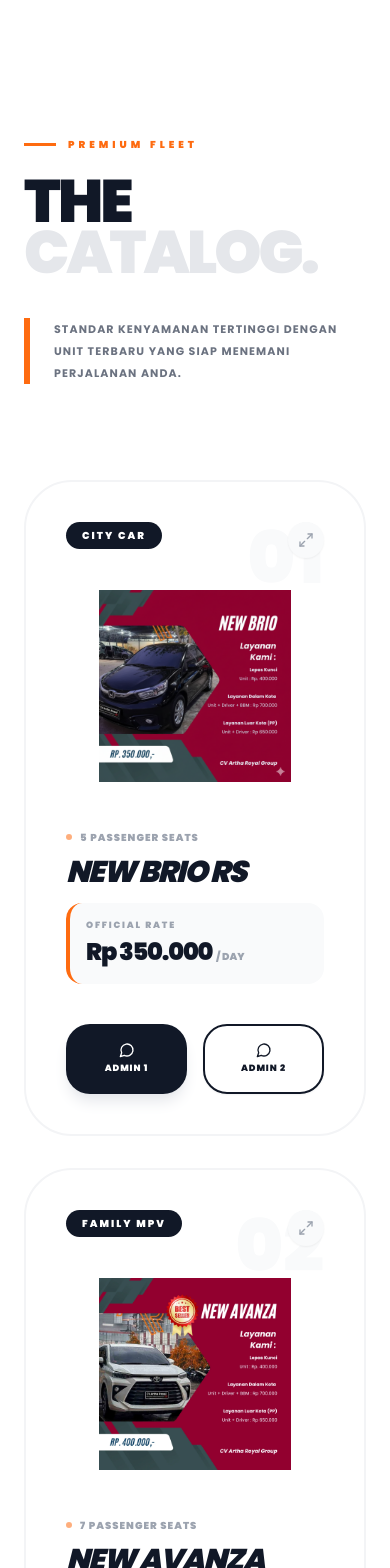
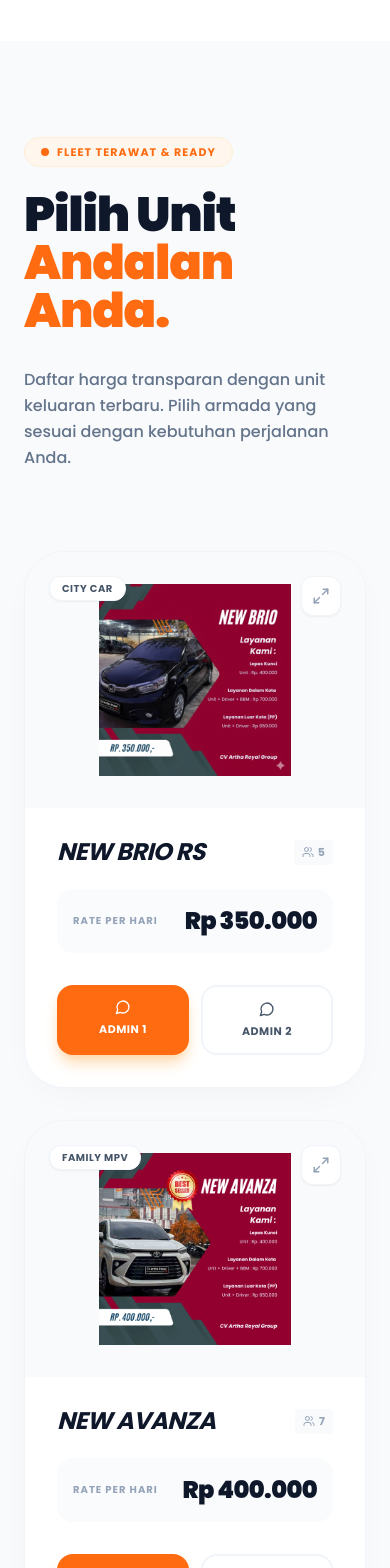
Before and after one commit to syahrial6/RentCar, a Next.js app: page / in a window 390 px wide. Shown: the part 2900-4468 px from the top of the page. Built offline with nearby package versions, Linux system fonts and the light colour scheme.

Commit message:
Full Update FE

```diff
--- a/src/components/footer.js
+++ b/src/components/footer.js
@@ -6,8 +6,8 @@
 
 const Footer = () => {
   const currentYear = new Date().getFullYear();
-  const admin1 = "6281349988354";
-  const admin2 = "6282152602121"; // Ganti sesuai nomor Admin 2
+  const admin1 = "6283873325988";
+  const admin2 = "6281349988354";
 
   return (
     <footer id="contact" className="bg-white pb-10 pt-4 font-primary">
@@ -59,7 +59,7 @@
                       <MapPin size={14} />
                     </div>
                     <span className="text-gray-400 text-[11px] font-bold leading-relaxed">
-                      Gg. Matematika <br /> Kota Pontianak, Kalimantan Barat
+                      Jl. Reformasi, Gg. Matematika <br /> Kota Pontianak, Kalimantan Barat
                     </span>
                   </div>
                 </div>
--- a/src/components/hero.js
+++ b/src/components/hero.js
@@ -6,8 +6,8 @@
 import { Typewriter } from "react-simple-typewriter";
 
 const Hero = () => {
-  const admin1 = "6281349988354";
-  const admin2 = "6282152602121";
+  const admin1 = "6283873325988";
+  const admin2 = "6281349988354";
 
   return (
     <section className="relative min-h-[95vh] flex items-center bg-white overflow-hidden pt-20">
--- a/src/components/katalog.js
+++ b/src/components/katalog.js
@@ -3,7 +3,7 @@
 import { useState } from "react";
 import { motion, AnimatePresence } from "framer-motion";
 import Image from "next/image";
-import { Maximize2, X, Users, MessageCircle } from "lucide-react";
+import { Maximize2, X, MessageCircle, Users, ArrowRight } from "lucide-react";
 
 const cars = [
   { name: "New BRIO RS", image: "/images/5.PNG", price: "350.000", seats: "5", type: "City Car" },
@@ -18,127 +18,129 @@
 const Catalog = () => {
   const [selectedImg, setSelectedImg] = useState(null);
 
-  const admin1 = "6281349988354";
-  const admin2 = "6282152602121";
+  const admin1 = "6283873325988";
+  const admin2 = "6281349988354";
 
   return (
-    <section id="catalog" className="bg-white py-24 lg:py-40">
+    <section id="catalog" className="bg-[#f8fafc] py-24 lg:py-40">
       <div className="max-w-7xl mx-auto px-6 lg:px-12">
 
-        {/* Header Section */}
-        <div className="flex flex-col md:flex-row md:items-end justify-between mb-24 gap-10">
-          <div className="max-w-2xl">
-            <div className="flex items-center gap-3 mb-6">
-              <span className="w-8 h-[3px] bg-[#fe6b10]"></span>
-              <span className="text-[#fe6b10] font-black uppercase tracking-[0.4em] text-[10px]">Premium Fleet</span>
+        {/* Modern Clean Header */}
+        <div className="flex flex-col mb-20 gap-6">
+          <div className="inline-flex items-center gap-2 bg-orange-50 w-fit px-4 py-1.5 rounded-full border border-orange-100">
+            <span className="relative flex h-2 w-2">
+              <span className="animate-ping absolute inline-flex h-full w-full rounded-full bg-[#fe6b10] opacity-75"></span>
+              <span className="relative inline-flex rounded-full h-2 w-2 bg-[#fe6b10]"></span>
+            </span>
+            <span className="text-[#fe6b10] text-[11px] font-bold uppercase tracking-widest">Fleet Terawat & Ready</span>
           </div>
-            <h2 className="text-6xl md:text-8xl font-black text-gray-900 leading-[0.85] tracking-tighter uppercase">
-              The <br />
-              <span className="text-gray-200">Catalog.</span>
+
+          <div className="flex flex-col lg:flex-row justify-between items-start lg:items-center gap-8">
+            <h2 className="text-5xl md:text-7xl font-black text-slate-900 tracking-tight leading-none">
+              Pilih Unit <br />
+              <span className="text-[#fe6b10]">Andalan Anda.</span>
             </h2>
-          </div>
-          <div className="md:text-right border-l-[6px] md:border-l-0 md:border-r-[6px] border-[#fe6b10] pl-6 md:pr-6">
-            <p className="text-gray-500 font-bold max-w-xs md:ml-auto uppercase text-[11px] tracking-widest leading-loose">
-              Standar kenyamanan tertinggi dengan unit terbaru yang siap menemani perjalanan Anda.
+            <p className="max-w-md text-slate-500 font-medium leading-relaxed">
+              Daftar harga transparan dengan unit keluaran terbaru. Pilih armada yang sesuai dengan kebutuhan perjalanan Anda.
             </p>
           </div>
         </div>
 
-        {/* --- DYNAMIC FLEX GRID --- */}
-        <div className="flex flex-wrap justify-center gap-8 lg:gap-10">
+        {/* --- MODERN CARD GRID --- */}
+        <div className="grid grid-cols-1 md:grid-cols-2 lg:grid-cols-3 gap-8">
           {cars.map((car, index) => (
             <motion.div
               key={index}
-              initial={{ opacity: 0, y: 30 }}
+              initial={{ opacity: 0, y: 20 }}
               whileInView={{ opacity: 1, y: 0 }}
               viewport={{ once: true }}
-              transition={{ duration: 0.6, delay: index * 0.05 }}
-              /*
-                 border-2: Untuk mempertegas garis
-                 hover:shadow-[...]: Shadow berlapis agar terasa hidup (soft & deep)
-              */
-              className="group relative bg-white p-10 flex flex-col w-full md:w-[calc(50%-20px)] lg:w-[calc(33.333%-27px)] border-2 border-gray-100 rounded-[3rem] transition-all duration-500 hover:border-[#fe6b10]/20 hover:-translate-y-3 hover:shadow-[0_30px_60px_-15px_rgba(0,0,0,0.1),0_10px_20px_-10px_rgba(254,107,16,0.15)]"
+              className="bg-white rounded-[2.5rem] overflow-hidden border border-slate-100 shadow-[0_10px_40px_-15px_rgba(0,0,0,0.05)] hover:shadow-[0_30px_60px_-20px_rgba(0,0,0,0.12)] transition-all duration-500 group"
             >
-              {/* Index Number Overlay */}
-              <span className="absolute top-10 right-10 text-7xl font-black text-gray-50 pointer-events-none group-hover:text-[#fe6b10]/5 transition-colors duration-500">
-                {index + 1 < 10 ? `0${index + 1}` : index + 1}
-              </span>
-
-              {/* Category & Zoom */}
-              <div className="flex justify-between items-start mb-8 relative z-10">
-                <span className="text-[10px] font-black text-white uppercase tracking-[0.2em] bg-gray-900 px-4 py-1.5 rounded-full group-hover:bg-[#fe6b10] transition-colors">
+              {/* Image Area */}
+              <div className="relative h-64 bg-slate-50 flex items-center justify-center p-8 overflow-hidden">
+                <div className="absolute top-6 left-6 flex flex-col gap-2 z-10">
+                   <span className="px-3 py-1 bg-white shadow-sm border border-slate-100 rounded-lg text-[10px] font-bold text-slate-600 uppercase tracking-wider">
                      {car.type}
                    </span>
+                </div>
+
                 <button
                   onClick={() => setSelectedImg(car.image)}
-                  className="p-2.5 bg-gray-50 text-gray-400 rounded-full hover:bg-gray-900 hover:text-white transition-all shadow-sm"
+                  className="absolute top-6 right-6 p-2.5 bg-white shadow-sm border border-slate-100 rounded-xl text-slate-400 hover:text-[#fe6b10] hover:scale-110 transition-all z-10"
                 >
-                  <Maximize2 size={16} />
+                  <Maximize2 size={18} />
                 </button>
+
+                <Image
+                  fill
+                  src={car.image}
+                  alt={car.name}
+                  className="object-contain p-8 transform group-hover:scale-105 transition-transform duration-700 ease-in-out"
+                />
               </div>
 
-              {/* Car Image - Enhanced Hover */}
-              <div
-                className="relative h-48 mb-12 cursor-pointer transition-transform duration-700 ease-[scale(1.1,1.1,1,1)] group-hover:scale-110"
-                onClick={() => setSelectedImg(car.image)}
-              >
-                <Image fill src={car.image} alt={car.name} className="object-contain" />
-              </div>
-
-              {/* Info Section */}
-              <div className="mb-10 relative z-10">
-                <div className="flex items-center gap-2 mb-3">
-                  <div className="w-1.5 h-1.5 rounded-full bg-[#fe6b10] animate-pulse" />
-                  <span className="text-[10px] font-black text-gray-400 uppercase tracking-widest">{car.seats} Passenger Seats</span>
-                </div>
-                <h3 className="text-3xl font-black text-gray-900 uppercase tracking-tighter mb-4 italic leading-none group-hover:text-[#fe6b10] transition-colors">
+              {/* Content Area */}
+              <div className="p-8">
+                <div className="flex justify-between items-center mb-6">
+                  <h3 className="text-2xl font-bold text-slate-900 tracking-tight leading-none group-hover:text-[#fe6b10] transition-colors uppercase italic">
                     {car.name}
                   </h3>
-                <div className="bg-gray-50 p-4 rounded-2xl border-l-4 border-[#fe6b10] group-hover:bg-orange-50/50 transition-colors">
-                  <span className="text-[9px] text-gray-400 uppercase tracking-[0.2em] font-black block mb-1">Official Rate</span>
-                  <div className="flex items-baseline gap-1">
-                    <span className="text-2xl font-black text-gray-900 tracking-tighter">Rp {car.price}</span>
-                    <span className="text-[10px] font-black text-gray-400 uppercase">/ Day</span>
-                  </div>
+                  <div className="flex items-center gap-1 text-slate-400 font-bold text-[11px] bg-slate-50 px-2 py-1 rounded">
+                    <Users size={12} />
+                    <span>{car.seats}</span>
                   </div>
                 </div>
 
-              {/* Dual Admin Buttons - Thicker and Stronger */}
-              <div className="grid grid-cols-2 gap-4 mt-auto relative z-10">
+                <div className="bg-slate-50/80 rounded-2xl p-4 flex items-center justify-between mb-8">
+                  <span className="text-[10px] font-bold text-slate-400 uppercase tracking-widest">Rate Per Hari</span>
+                  <div className="text-right">
+                    <span className="text-2xl font-black text-slate-900 tracking-tight">Rp {car.price}</span>
+                  </div>
+                </div>
+
+                {/* Dual Admin Buttons */}
+                <div className="grid grid-cols-2 gap-3">
                   <a
                     href={`https://wa.me/${admin1}?text=Halo%20Admin%201,%20Saya%20mau%20booking%20mobil%20*${car.name}*`}
                     target="_blank"
-                  className="flex flex-col items-center justify-center gap-1 bg-gray-900 text-white py-4 rounded-[1.5rem] hover:bg-[#fe6b10] transition-all duration-300 shadow-lg shadow-gray-200 hover:shadow-[#fe6b10]/30"
+                    className="flex flex-col items-center gap-1.5 bg-[#fe6b10] text-white py-3.5 rounded-2xl font-bold text-[11px] uppercase tracking-wider shadow-lg shadow-orange-200 hover:bg-orange-600 transition-all active:scale-95"
                   >
                     <MessageCircle size={16} />
-                  <span className="font-black text-[9px] uppercase tracking-widest">Admin 1</span>
+                    <span>Admin 1</span>
                   </a>
 
                   <a
                     href={`https://wa.me/${admin2}?text=Halo%20Admin%202,%20Saya%20mau%20booking%20mobil%20*${car.name}*`}
                     target="_blank"
-                  className="flex flex-col items-center justify-center gap-1 border-2 border-gray-900 text-gray-900 py-4 rounded-[1.5rem] hover:bg-gray-900 hover:text-white transition-all duration-300 shadow-sm"
+                    className="flex flex-col items-center gap-1.5 border-2 border-slate-100 bg-white text-slate-600 py-3.5 rounded-2xl font-bold text-[11px] uppercase tracking-wider hover:border-slate-900 hover:text-slate-900 transition-all active:scale-95"
                   >
                     <MessageCircle size={16} />
-                  <span className="font-black text-[9px] uppercase tracking-widest">Admin 2</span>
+                    <span>Admin 2</span>
                   </a>
+                </div>
               </div>
             </motion.div>
           ))}
         </div>
       </div>
 
-      {/* LIGHTBOX */}
+      {/* REFINED LIGHTBOX */}
       <AnimatePresence>
         {selectedImg && (
           <motion.div
             initial={{ opacity: 0 }} animate={{ opacity: 1 }} exit={{ opacity: 0 }}
             onClick={() => setSelectedImg(null)}
-            className="fixed inset-0 z-[999] bg-white/98 backdrop-blur-2xl flex items-center justify-center p-6 cursor-zoom-out"
+            className="fixed inset-0 z-[999] bg-white/95 backdrop-blur-xl flex items-center justify-center p-6 cursor-zoom-out"
           >
-             <button className="absolute top-10 right-10 w-16 h-16 bg-gray-900 text-white rounded-full flex items-center justify-center shadow-2xl transition-transform active:scale-90 hover:bg-[#fe6b10]"><X size={32} /></button>
-             <motion.div initial={{ scale: 0.8, opacity: 0 }} animate={{ scale: 1, opacity: 1 }} className="relative w-full max-w-6xl h-[70vh]">
-                <Image src={selectedImg} alt="Preview" fill className="object-contain" quality={100} />
+            <button className="absolute top-6 right-6 w-12 h-12 bg-slate-900 text-white rounded-2xl flex items-center justify-center shadow-xl">
+              <X size={24} />
+            </button>
+            <motion.div
+              initial={{ scale: 0.9, y: 20 }}
+              animate={{ scale: 1, y: 0 }}
+              className="relative w-full max-w-5xl h-[60vh]"
+            >
+              <Image src={selectedImg} alt="Preview" fill className="object-contain" />
             </motion.div>
           </motion.div>
         )}
```
Also changed, not shown: public/robots.txt (added), 2 other files (tests, documents, lock files or other folders). Lines whose indentation alone changed are shown as unchanged.
